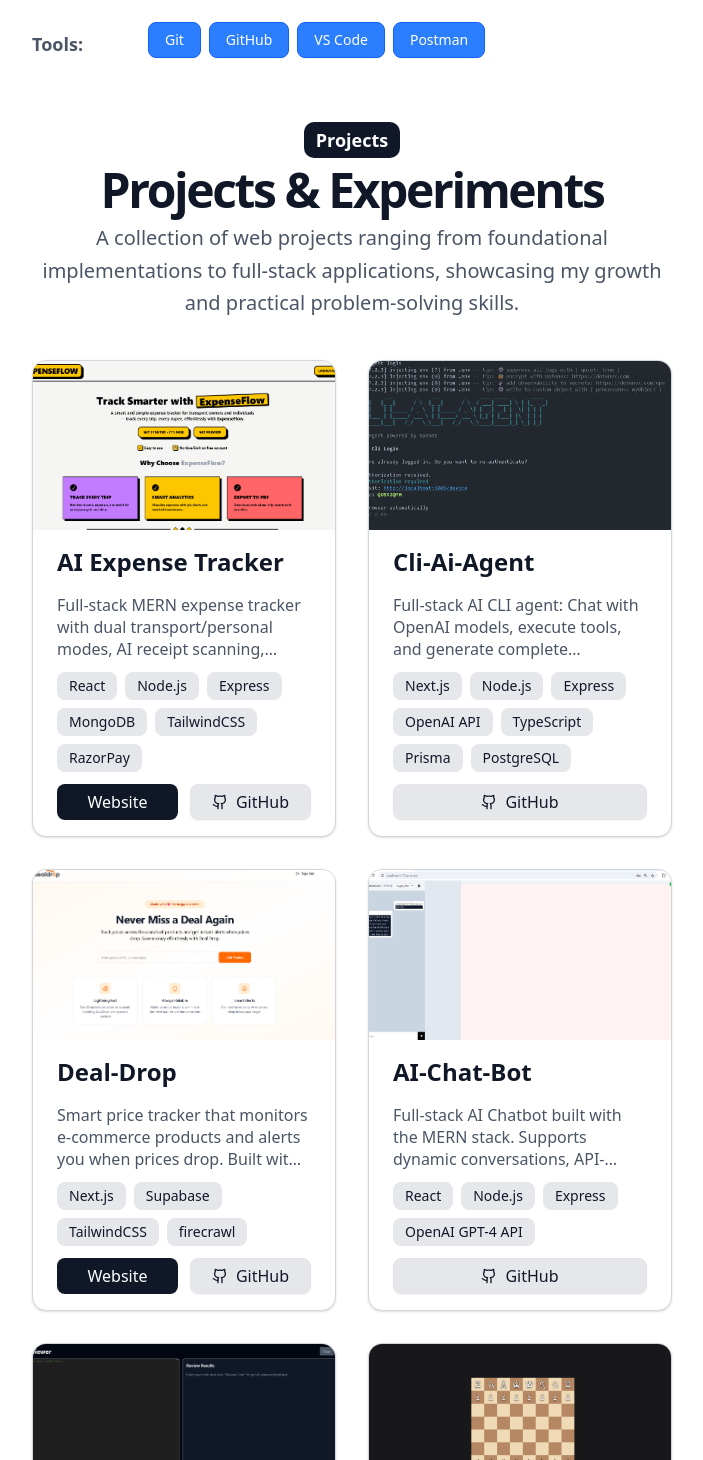
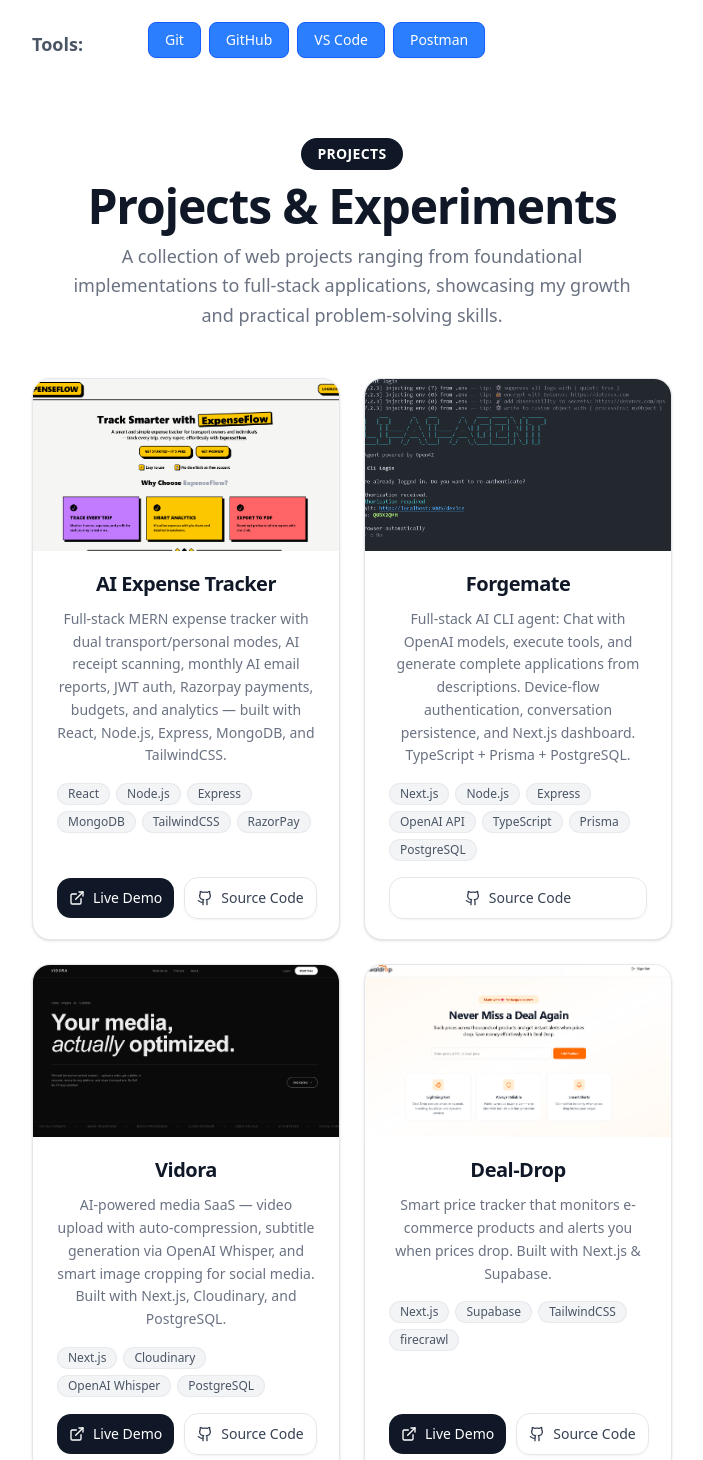
Before and after one commit to SohailShaikh7860/Portofolio, a Next.js app: page / in a window 1280 px wide. Shown: the part 970-2430 px from the top of the page, without its empty margins (288-991 px from the left). Built offline with nearby package versions, Linux system fonts and the light colour scheme.

Commit message:
Added project, and improved card component

```diff
--- a/components/layouts/HeroSection.tsx
+++ b/components/layouts/HeroSection.tsx
@@ -93,20 +93,22 @@
           ))}
         </div>
 
-        <div className="mt-14 text-center sm:mt-16 max-w-7xl mx-auto" id="projects">
-          <div className="inline-block rounded-lg bg-gray-900 dark:bg-white px-3 py-1 text-sm sm:text-lg text-white dark:text-black font-bold">
-            Projects
+        <div className="mt-16 text-center sm:mt-20 w-full" id="projects">
+          <div className="space-y-3 mb-12">
+            <span className="inline-block rounded-full bg-gray-900 dark:bg-white px-4 py-1.5 text-xs sm:text-sm text-white dark:text-gray-900 font-semibold tracking-wide uppercase">
+              Projects
+            </span>
+            <h2 className="font-bold text-gray-900 dark:text-white text-3xl tracking-tight sm:text-4xl md:text-5xl text-center">
+              Projects & Experiments
+            </h2>
+            <p className="text-gray-500 dark:text-zinc-400 text-sm sm:text-base md:text-lg max-w-xl mx-auto text-center leading-relaxed">
+              A collection of web projects ranging from foundational
+              implementations to full-stack applications, showcasing my growth
+              and practical problem-solving skills.
+            </p>
           </div>
-          <h2 className="font-bold text-gray-900 dark:text-white text-3xl tracking-tighter sm:text-5xl text-center mt-2">
-            Projects & Experiments
-          </h2>
-          <p className="text-gray-600 dark:text-gray-400 md:text-xl/relaxed mt-2 text-center">
-            A collection of web projects ranging from foundational
-            implementations to full-stack applications, showcasing my growth and
-            practical problem-solving skills.
-          </p>
 
-          <div className="grid grid-cols-1 md:grid-cols-2 gap-8 mt-10 max-w-6xl mx-auto">
+          <div className="grid grid-cols-1 md:grid-cols-2 gap-5 sm:gap-6 max-w-5xl mx-auto">
             {projects.map((project) => (
               <ProjectCard key={project.id} project={project} />
             ))}
--- a/components/layouts/ProjectCard.tsx
+++ b/components/layouts/ProjectCard.tsx
@@ -1,11 +1,18 @@
 import { Button } from "../ui/button";
-import { Card, CardTitle, CardDescription, CardAction, CardContent, CardFooter, CardHeader } from "../ui/card";
+import {
+  Card,
+  CardTitle,
+  CardDescription,
+  CardContent,
+  CardFooter,
+  CardHeader,
+} from "../ui/card";
 import { Project } from "@/constants/projects";
 import Image from "next/image";
 import Link from "next/link";
-import { Github } from "lucide-react";
+import { Github, ExternalLink } from "lucide-react";
 
-import React from 'react'
+import React from "react";
 
 interface ProjectCardProps {
   project: Project;
@@ -13,51 +20,76 @@
 
 const ProjectCard = ({ project }: ProjectCardProps) => {
   return (
-    <Card className="bg-white dark:bg-black border border-gray-300 dark:border-gray-700 hover:border-gray-400 dark:hover:border-gray-500 transition-all duration-300 overflow-hidden p-0 gap-0 w-full h-full flex flex-col">
-      <div className="relative aspect-video overflow-hidden bg-gray-200 dark:bg-gray-800">
+    <Card className="group bg-white dark:bg-zinc-950 border border-gray-200 dark:border-zinc-800 hover:border-gray-300 dark:hover:border-zinc-600 transition-all duration-500 ease-out overflow-hidden p-0 gap-0 w-full h-full flex flex-col rounded-2xl shadow-sm hover:shadow-xl hover:shadow-black/5 dark:hover:shadow-black/30 hover:-translate-y-1">
+
+      <div className="relative aspect-video overflow-hidden bg-gray-100 dark:bg-zinc-900">
         <Image
           src={project.imageUrl}
           alt={project.title}
           fill
-          className="object-cover"
+          className="object-cover transition-transform duration-700 ease-out group-hover:scale-105"
         />
+
+        <div className="absolute inset-0 bg-gradient-to-t from-black/20 via-transparent to-transparent opacity-0 group-hover:opacity-100 transition-opacity duration-500" />
       </div>
-      <CardHeader className="px-6 pt-4 pb-2">
-        <CardTitle className="text-gray-900 dark:text-white text-xl sm:text-2xl text-left font-bold">{project.title}</CardTitle>
+
+      <CardHeader className="px-5 sm:px-6 pt-5 pb-1">
+        <CardTitle className="text-gray-900 dark:text-white text-lg sm:text-xl font-semibold tracking-tight leading-tight">
+          {project.title}
+        </CardTitle>
       </CardHeader>
-      <CardContent className="px-6 pb-3">
-        <CardDescription className="text-gray-600 dark:text-gray-400 text-sm sm:text-base text-left leading-snug line-clamp-3">
+
+      <CardContent className="px-5 sm:px-6 pb-4 flex-1 flex flex-col">
+        <CardDescription className="text-gray-500 dark:text-zinc-400 text-sm leading-relaxed">
           {project.description}
         </CardDescription>
-        <div className="flex flex-wrap gap-2 mt-3">
+
+        <div className="flex flex-wrap gap-1.5 mt-4">
           {project.technologies.map((tech) => (
             <span
               key={tech}
-              className="bg-gray-200 dark:bg-gray-800 text-gray-900 dark:text-white px-3 py-1 rounded-md text-xs sm:text-sm font-medium"
+              className="bg-gray-100 dark:bg-zinc-800/80 text-gray-600 dark:text-zinc-300 px-2.5 py-0.5 rounded-full text-xs font-medium border border-gray-200/80 dark:border-zinc-700/50 transition-colors duration-300 group-hover:border-gray-300 dark:group-hover:border-zinc-600"
             >
               {tech}
             </span>
           ))}
         </div>
       </CardContent>
-      <CardFooter className="px-6 pb-4 pt-0 flex gap-3">
+
+      <CardFooter className="px-5 sm:px-6 pb-5 pt-0 flex gap-2.5 mt-auto">
         {project.projectUrl && (
-          <Link href={project.projectUrl} target="_blank" rel="noopener noreferrer" className="flex-1">
-            <Button className="bg-gray-900 dark:bg-white text-white dark:text-black hover:bg-gray-800 dark:hover:bg-gray-100 w-full text-sm sm:text-base py-4">Website</Button>
+          <Link
+            href={project.projectUrl}
+            target="_blank"
+            rel="noopener noreferrer"
+            className="flex-1"
+          >
+            <Button className="bg-gray-900 dark:bg-white text-white dark:text-gray-900 hover:bg-gray-800 dark:hover:bg-gray-100 w-full text-sm py-5 cursor-pointer rounded-xl font-medium transition-all duration-300 gap-2">
+              <ExternalLink size={15} />
+              Live Demo
+            </Button>
           </Link>
         )}
 
-          {project.githubUrl && (
-            <Link href={project.githubUrl} target="_blank" rel="noopener noreferrer" className="flex-1">
-              <Button variant="outline" className="bg-gray-200 dark:bg-gray-800 text-gray-900 dark:text-white hover:bg-gray-300 dark:hover:bg-gray-700 flex items-center justify-center gap-2 w-full text-sm sm:text-base py-4">
-                <Github size={18} />
-                GitHub
-              </Button>
-            </Link>
-          )}
+        {project.githubUrl && (
+          <Link
+            href={project.githubUrl}
+            target="_blank"
+            rel="noopener noreferrer"
+            className="flex-1"
+          >
+            <Button
+              variant="outline"
+              className="bg-transparent dark:bg-transparent text-gray-700 dark:text-zinc-300 border-gray-200 dark:border-zinc-700 hover:bg-gray-100 dark:hover:bg-zinc-800 hover:border-gray-300 dark:hover:border-zinc-600 flex items-center justify-center gap-2 w-full text-sm py-5 cursor-pointer rounded-xl font-medium transition-all duration-300"
+            >
+              <Github size={15} />
+              Source Code
+            </Button>
+          </Link>
+        )}
       </CardFooter>
     </Card>
-  )
-}
+  );
+};
 
-export default ProjectCard
+export default ProjectCard;
--- a/constants/projects.ts
+++ b/constants/projects.ts
@@ -23,14 +23,23 @@
     },
     {
        id:2,
-       title:"Cli-Ai-Agent",
+       title:"Forgemate",
        description:"Full-stack AI CLI agent: Chat with OpenAI models, execute tools, and generate complete applications from descriptions. Device-flow authentication, conversation persistence, and Next.js dashboard. TypeScript + Prisma + PostgreSQL.",
        imageUrl:"/Cli-Ai-Agent.png",
        githubUrl:"https://github.com/SohailShaikh7860/ai-agent-cli.git",
        technologies:["Next.js","Node.js","Express","OpenAI API","TypeScript","Prisma","PostgreSQL"]
     },
     {
-        id:3,
+       id:3,
+       title:"Vidora",
+       description:"AI-powered media SaaS — video upload with auto-compression, subtitle generation via OpenAI Whisper, and smart image cropping for social media. Built with Next.js, Cloudinary, and PostgreSQL.",
+       imageUrl:"/vidora.png",
+       projectUrl:"https://cloudinary-saas.vercel.app/",
+       githubUrl:"https://github.com/SohailShaikh7860/vidora.git",
+       technologies:["Next.js","Cloudinary","OpenAI Whisper","PostgreSQL"]
+    },
+    {
+        id:4,
         title:"Deal-Drop",
         description:"Smart price tracker that monitors e-commerce products and alerts you when prices drop. Built with Next.js & Supabase.",
         imageUrl:"/dealDrop.png",
@@ -39,7 +48,7 @@
         technologies:["Next.js","Supabase","TailwindCSS","firecrawl"]
     },
     {
-        id:4,
+        id:5,
         title:"AI-Chat-Bot",
         description:"Full-stack AI Chatbot built with the MERN stack. Supports dynamic conversations, API-powered AI responses, and a responsive modern interface.",
         imageUrl:"/ai-Team-ChatBot.png",
```
Also changed, not shown: public/vidora.png (added).
